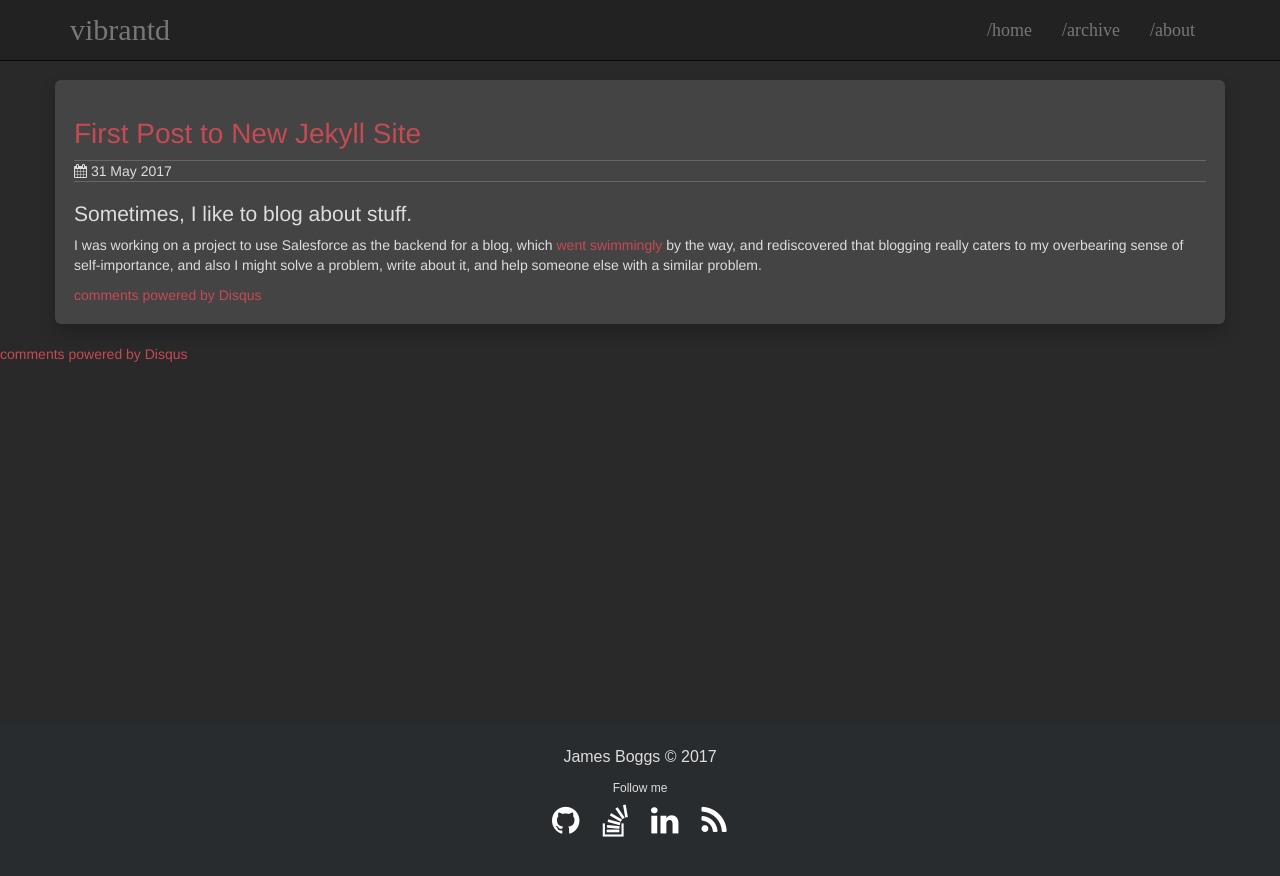
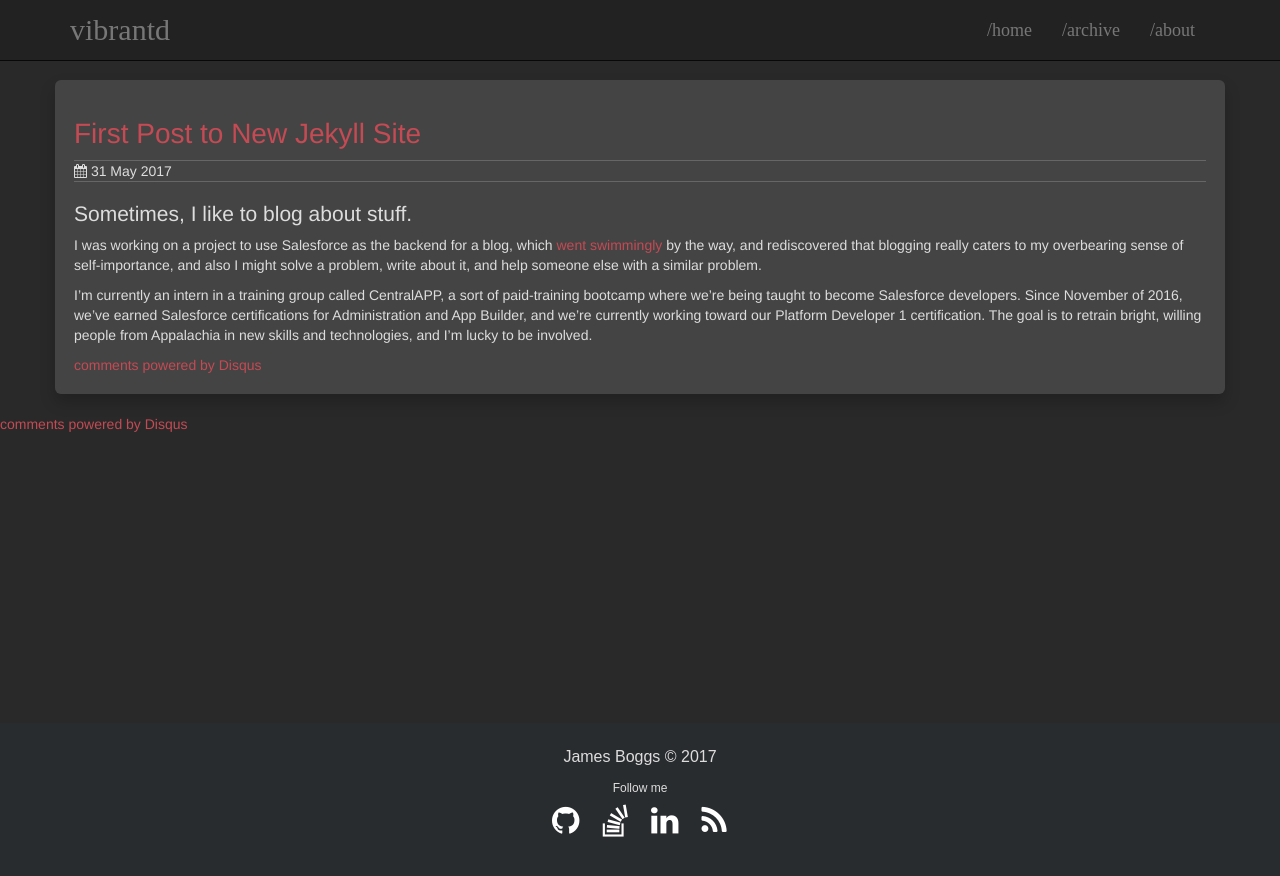
Before and after one commit to jbawgs/jbawgs.github.io, a Jekyll site: the page built from _posts/2017-05-31-first-post.md, in a window 1280 px wide. Shown: the top 876 px of the page. Built offline with Jekyll 4.4.1, drawn with Linux system fonts in a browser that asks for light colours; comment, search, counter and statistics services are not loaded.

Commit message:
Post update

```diff
--- a/_posts/2017-05-31-first-post.md
+++ b/_posts/2017-05-31-first-post.md
@@ -5,4 +5,9 @@ comments: true
 ---
 ## Sometimes, I like to blog about stuff.
 
-I was working on a project to use Salesforce as the backend for a blog, which [went swimmingly](http://cappblog-developer-edition.na50.force.com/) by the way, and rediscovered that blogging really caters to my overbearing sense of self-importance, and also I might solve a problem, write about it, and help someone else with a similar problem. <!--more-->
+I was working on a project to use Salesforce as the backend for a blog, which [went swimmingly](http://cappblog-developer-edition.na50.force.com/) by the way, and rediscovered that blogging really caters to my overbearing sense of self-importance, and also I might solve a problem, write about it, and help someone else with a similar problem.
+
+I'm currently an intern in a training group called CentralAPP, a sort of paid-training bootcamp where we're being taught to become Salesforce developers. Since November of 2016, we've earned Salesforce certifications for Administration and App Builder, and we're currently working toward our Platform Developer 1 certification. The goal is to retrain bright, willing people from Appalachia in new skills and technologies, and I'm lucky to be involved.
+
+
+<!--more-->
```
